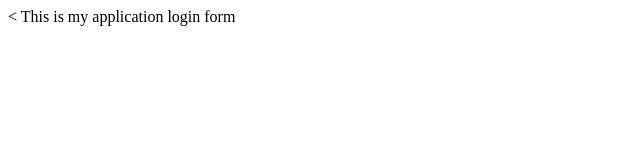
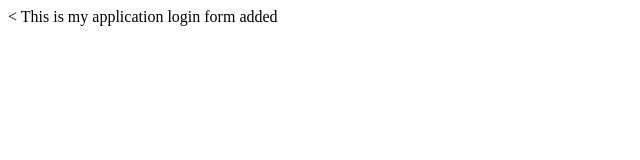
Before and after one commit to naderabusaad/sampleapp, a plain HTML site: page index.html in a window 1280 px wide. Shown: the full height of the page, 0-640 px from the left. Drawn offline with Linux system fonts and the light colour scheme.

Commit message:
Update index.html

```diff
--- a/index.html
+++ b/index.html
@@ -6,6 +6,6 @@
   </head>
   <body>
     This is my application
-    login form
+    login form added
   </body>
 </html>
```
